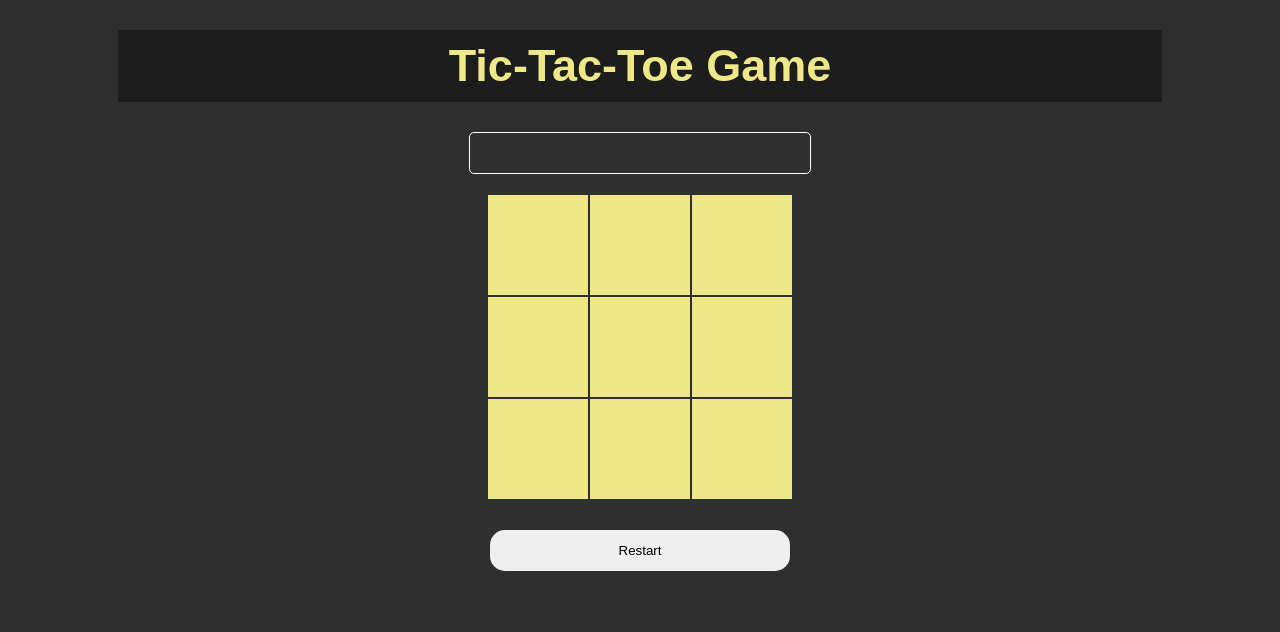
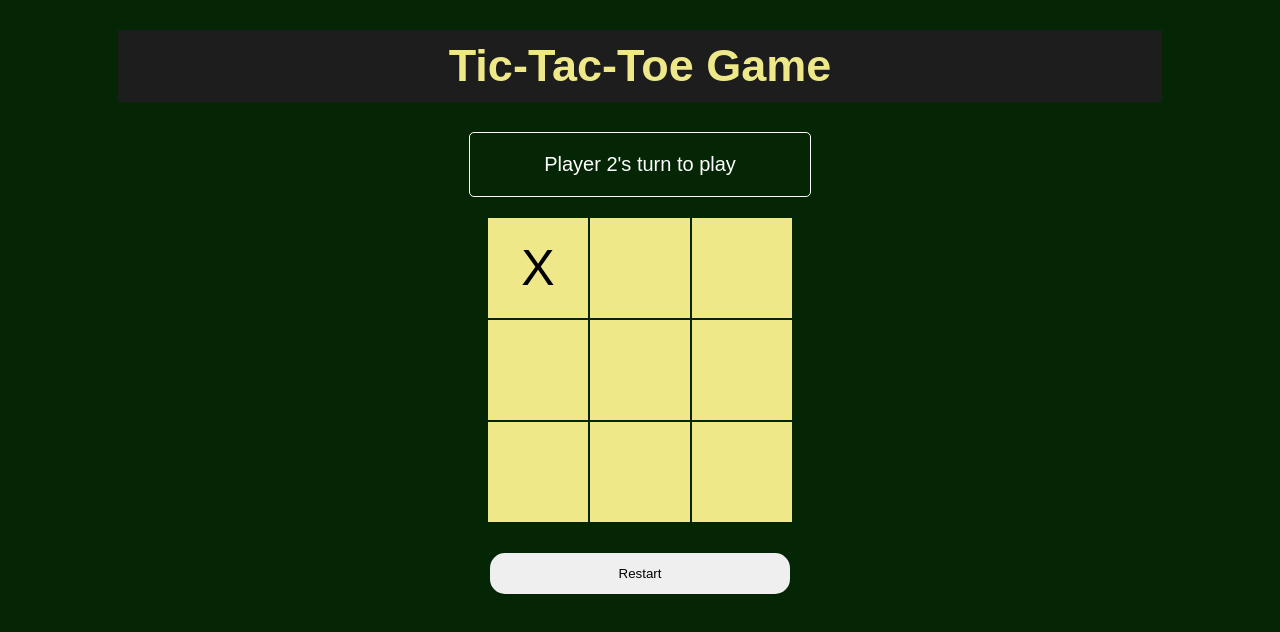
Before and after one commit to Dominic123-pixel/Tic-Tac-To, a plain HTML site: page index.html in a window 1280 px wide. Both pictures are taken after a click on the button 538 px from the left and 245 px from the top of the page. Drawn offline with Linux system fonts and the light colour scheme.

Commit message:
Tic Tac Second commit

```diff
--- a/index.html
+++ b/index.html
@@ -40,5 +40,6 @@
             <button id="controlBtn">Restart</button>
         </div>
     </div>
+    <script src="script.js"></script>
 </body>
 </html>
--- /dev/null
+++ b/script.js
@@ -0,0 +1,31 @@
+let lastValue = "O"
+let display = document.getElementById('display');
+display.textContent = "Player 1's turn to play";
+
+let buttons = document.querySelectorAll('.box')
+console.log(buttons);
+
+for (let button of buttons) {
+    button.addEventListener('click', () => {
+        if (button.textContent !== "") {
+            return
+        };
+
+        if (lastValue === "O") {
+            button.textContent = "X";
+            lastValue = "X";
+            display.textContent = "Player 2's turn to play";
+            checkGameStatus();
+        } else {
+            button.textContent = "O";
+            lastValue = "O";
+            display.textContent = "Player 1's turn to play";
+            checkGameStatus();
+        }
+    });
+}
+
+let controlBtn = document.getElementById('controlBtn')
+controlBtn.addEventListener('click', () => {
+window.location.href = 'index.html'
+})
--- a/styles.css
+++ b/styles.css
@@ -11,7 +11,7 @@ body {
     flex-direction: column;
     min-width: 100vw;
     min-height: 100vh;
-    background-color: #2f2f2f;
+    background-color: rgb(4, 38, 4);
     background-position: left;
     background-repeat: no-repeat;
     background-size: cover;
```
